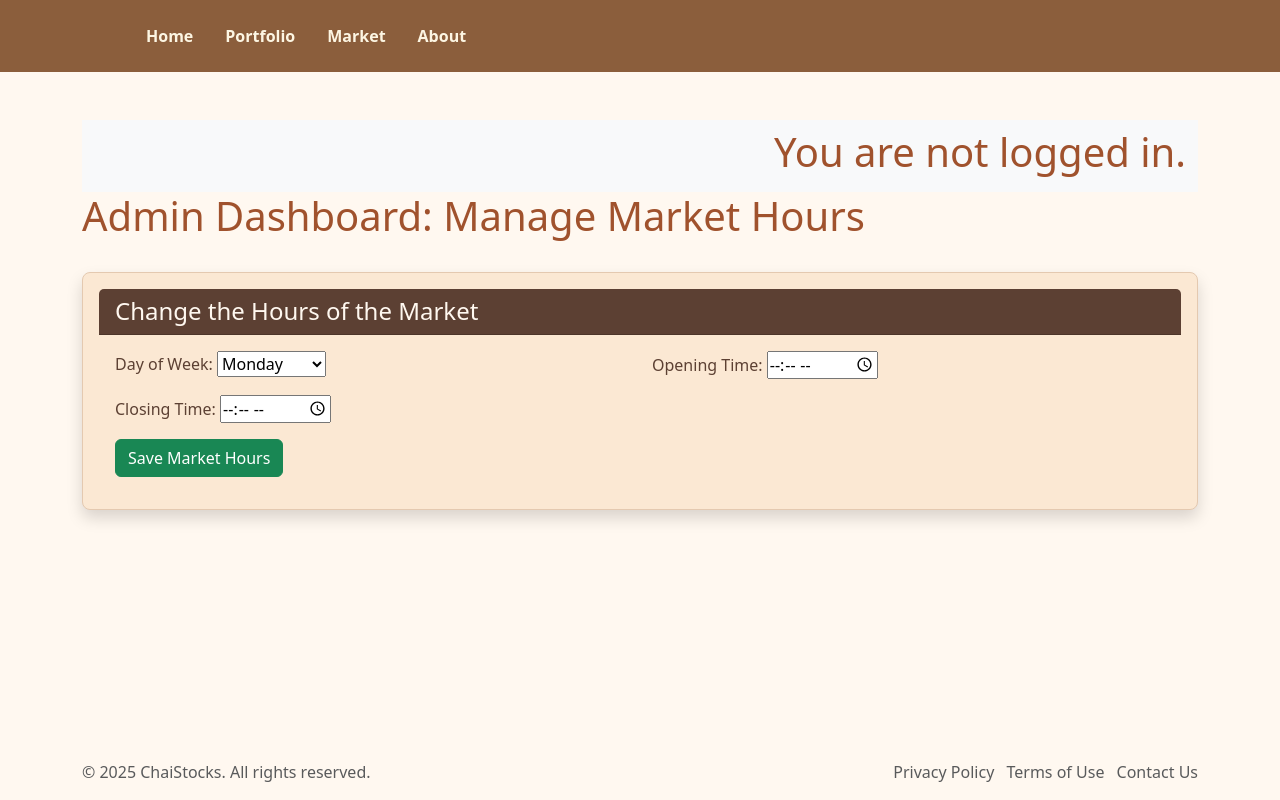
After one commit to JelleJello/401-Project-Repo, a Flask app: template templates/manage_markethours.html in a window 1280 px wide. The commit adds this page. Run offline with Flask 3, Linux system fonts and the light colour scheme; the template is opened without the code that fills it, so the values that code supplies are empty; some libraries are stand-ins or nearby versions.

Commit message:
Added a managing market hours page
Admin can get here from admin dashboard via a button right under the stock market table.

```diff
--- a/templates/admin_dashboard.html
+++ b/templates/admin_dashboard.html
@@ -31,6 +31,7 @@
   </div>
 
   <!-- List of all the stocks in market -->
+
   <body>
     <h1>Stocks in Market List</h1> {% with messages = get_flashed_messages() %} {% if messages %} <ul> {% for message in
       messages %} <li>{{ message }}</li> {% endfor %} </ul> {% endif %} {% endwith %} <table border="1">
@@ -50,7 +51,7 @@
         </tr> {% endfor %} </tbody>
     </table>
   </body>
-
+  <div><a class="btn btn-success" href="url_for('manage_markethours')" role="button">Link</a></div>
   <!-- Add Stock Form -->
   <div class="card shadow">
     <div class="card-header">
--- /dev/null
+++ b/templates/manage_markethours.html
@@ -0,0 +1,72 @@
+{% extends "base.html" %}
+{% block title %}Admin Dashboard{% endblock %}
+{% block content %}
+
+<link rel="stylesheet" href="{{ url_for('static', filename='css/style.css') }}">
+
+<div class="container mt-5">
+    <nav class="navbar navbar-expand-lg navbar-light bg-light">
+        <div class="container-fluid">
+            <div class="collapse navbar-collapse justify-content-end">
+                <ul class="navbar-nav">
+                    {% if current_user.is_authenticated and current_user.role == 'admin' %}
+                    <li class="nav-item d-flex align-items-center me-2">
+                        <span class="navbar-text">Welcome, Administrator!</span>
+                    </li>
+                    <li class="nav-item">
+                        <a class="btn btn-warning" href="{{ url_for('logout') }}">Logout</a>
+                    </li>
+                    {% else %}
+                    <li>
+                        <h1>You are not logged in.</h1>
+                    </li>
+                    {% endif %}
+                </ul>
+            </div>
+        </div>
+    </nav>
+
+    <div class="d-flex justify-content-between align-items-center mb-4">
+        <h1>Admin Dashboard: Manage Market Hours</h1>
+    </div>
+
+
+    <!-- Manage Market Hours Form -->
+    <div class="card shadow">
+        <div class="card-header">
+            <h4 class="mb-0">Change the Hours of the Market</h4>
+        </div>
+        <div class="card-body">
+            <form method="POST" action="{{ url_for('change_stock_market_hours') }}">
+                <div class="row mb-3">
+                    <div class="col-md-6">
+                        <label for="day_of_week">Day of Week:</label>
+                        <select id="day_of_week" name="day_of_week" required>
+                            <option value="Monday">Monday</option>
+                            <option value="Tuesday">Tuesday</option>
+                            <option value="Wednesday">Wednesday</option>
+                            <option value="Thursday">Thursday</option>
+                            <option value="Friday">Friday</option>
+                            <option value="Saturday">Saturday</option>
+                            <option value="Sunday">Sunday</option>
+                        </select>
+                    </div>
+                    <div class="col-md-6">
+                        <label for="open_time">Opening Time:</label>
+                        <input type="time" id="open_time" name="open_time" required>
+                    </div>
+                </div>
+                <div class="row mb-3">
+                    <div class="col-md-6">
+                        <label for="close_time">Closing Time:</label>
+                        <input type="time" id="close_time" name="close_time" required>
+                    </div>
+                </div>
+                <button type="submit" class="btn btn-success">Save Market Hours</button>
+            </form>
+        </div>
+    </div>
+</div>
+
+
+{% endblock %}
```
Lines whose indentation alone changed are shown as unchanged.
